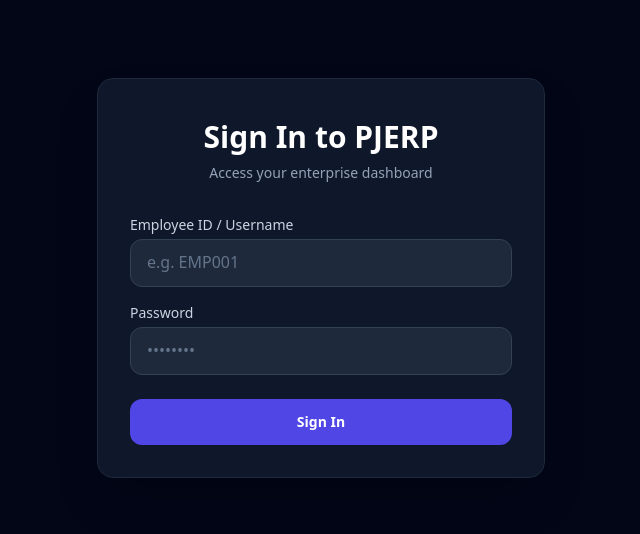
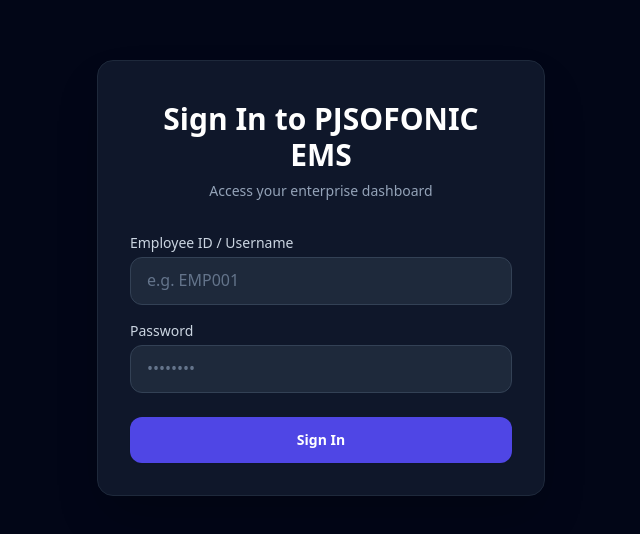
Before and after one commit to mrCoderPj04/PJSPFPNIC_erp, a Next.js app: page /login in a window 1280 px wide. Shown: the part 122-656 px from the top of the page, without its empty margins (319-959 px from the left). Built offline with nearby package versions, Linux system fonts and the light colour scheme.

Commit message:
refactor: Update frontend branding to PJSOFONIC EMS

```diff
--- a/app/change-password/page.tsx
+++ b/app/change-password/page.tsx
@@ -60,7 +60,7 @@ export default function ChangePasswordPage() {
           <h1 className="text-2xl font-bold">Change Your Password</h1>
           <p className="text-white/40 text-sm mt-1">
             {user?.isFirstLogin
-              ? 'Set a new password to get started with PJERP'
+              ? 'Set a new password to get started with PJEMS'
               : 'Update your account password'}
           </p>
         </div>
--- a/app/login/page.tsx
+++ b/app/login/page.tsx
@@ -34,7 +34,7 @@ export default function LoginPage() {
       <div className="max-w-md w-full space-y-8 bg-slate-900 border border-slate-800 p-8 rounded-2xl shadow-2xl backdrop-blur-md">
         <div>
           <h2 className="mt-2 text-center text-3xl font-extrabold text-white">
-            Sign In to PJERP
+            Sign In to PJSOFONIC EMS
           </h2>
           <p className="mt-2 text-center text-sm text-slate-400">
             Access your enterprise dashboard
```
